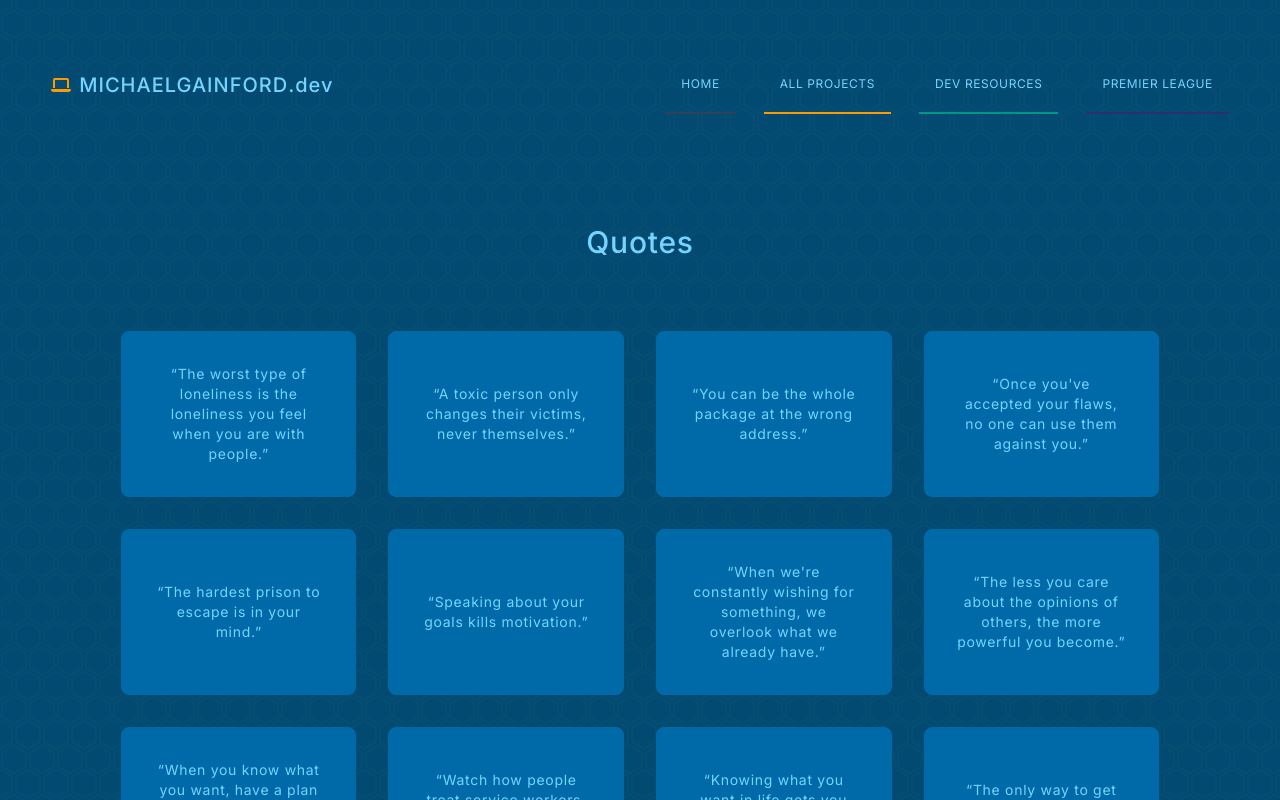
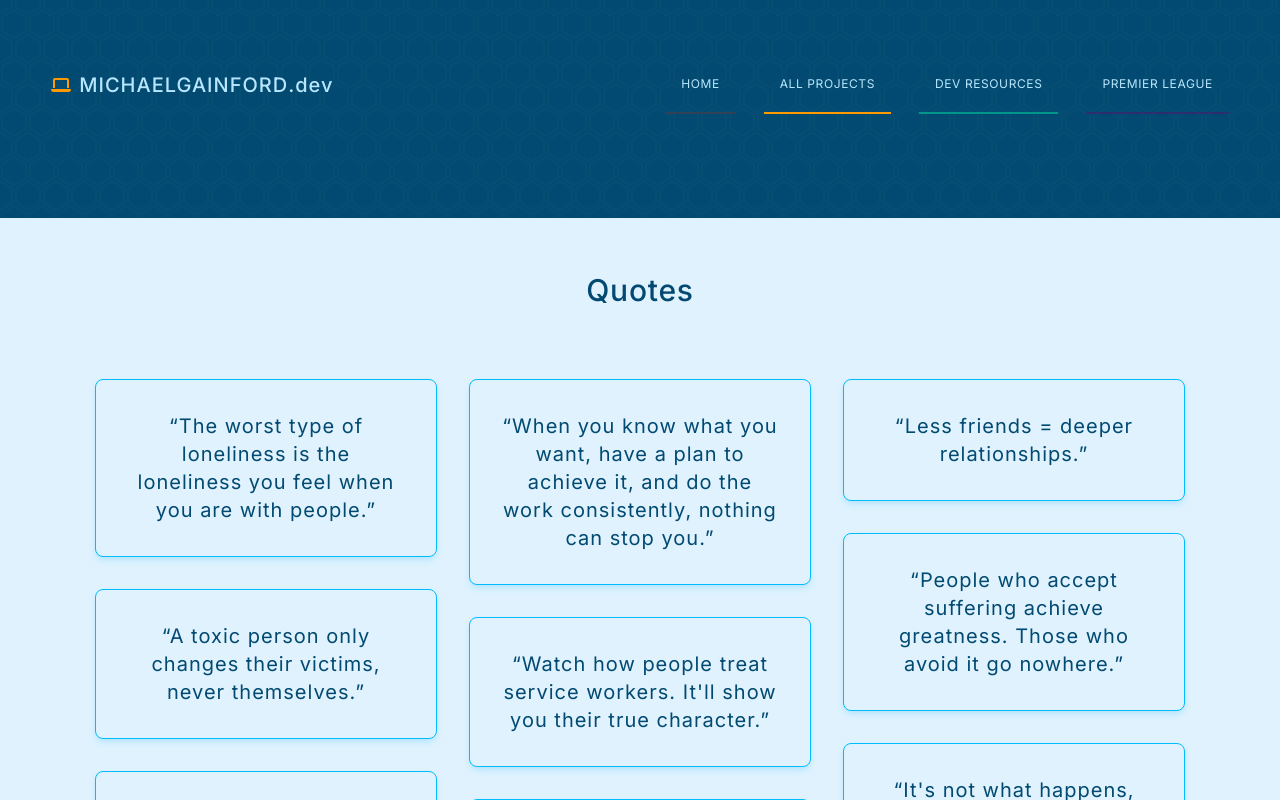
Before and after one commit to michaelgainford/michaelgainford.github.io, a Next.js app: page /projects/quotes in a window 1280 px wide. Shown: the top 800 px of the page. Built offline with nearby package versions, Linux system fonts and the light colour scheme.

Commit message:
Visual tweaks.

```diff
--- a/app/projects/page.jsx
+++ b/app/projects/page.jsx
@@ -41,7 +41,7 @@ export default function PAGE_PROJECTS() {
 
 				<div className="grid flex-wrap w-full grid-cols-1 gap-8 sm:grid-cols-2 md:gap-8 md:grid-cols-3 lg:grid-cols-4 lg:gap-8 3xl:grid-cols-5 2xl:gap-16 motion motion-preset-slide-up motion-delay-[1000ms] motion-duration-50">
 					{dataForAllProjects.map((project, index) => (
-					<Link key={index} href={project.href} className={`border ${project.border} ${project.hover} ${project.color} h-full rounded-lg space-y-4 gap-4 flex flex-col justify-between bg-transparent max-sm:w-[80%] max-sm:mx-auto transition-all hover:transition duration-[700ms] ${project.archived ? `opacity-50` : ``} cursor-pointer group xl:border-4`}>
+					<Link key={index} href={project.href} className={`border ${project.border} ${project.hover} ${project.color} h-full rounded-lg space-y-4 gap-4 flex flex-col justify-between bg-transparent max-sm:w-[80%] max-sm:mx-auto transition-all hover:transition duration-[700ms] ${project.archived ? `opacity-50` : ``} cursor-pointer group xl:border-1`}>
 						<span className={`flex justify-center items-center gap-2 lg:gap-4 pt-4 rounded-t-sm py-4 ${project.bg} group-hover:bg-transparent bg-opacity-80`}>
 							<span className={`icon-box size-4 rounded-full ${project.bg} group-hover:bg-transparent! flex items-center justify-center ${project.color}`}>
 								<span className="flex items-center justify-center gap-4 size-4">
--- a/app/projects/quotes/page.jsx
+++ b/app/projects/quotes/page.jsx
@@ -2,26 +2,18 @@ import { globalPageStyles } from "@/data/Variables";
 import { mainStyles } from "@/data/Variables";
 import Header from "@/components/header/Header";
 import H1 from "@/components/typography/H1Span";
+import AllQuotes from "@/components/projects/quotes/AllQuotes";
 import Footer from "@/components/footer/Footer";
-import DataForQuotesJSON from "@/data/data_for__quotes.json";
-const DataForQuotes = DataForQuotesJSON.Quotes;
-const pageStyles = "bg-sky-900 bg-hexagons-background text-sky-300";
+
+const pageStyles = "bg-sky-900 bg-hexagons-background text-sky-200";
 
 export default function PAGE_QUOTES() {
 	return (
-		<div className={`${globalPageStyles} ${pageStyles} text-blue-200`}>
+		<div className={`${globalPageStyles} ${pageStyles}`}>
 			<Header />
-			<main className={`${mainStyles}`}>
-			<H1 text={`Quotes`} />
-			<div className={`flex flex-wrap justify-center w-full gap-8`}>
-				{DataForQuotes.map((quote, index) => (
-				<div key={index} className={`w-1/5 p-4 space-y-4 text-center border rounded-lg border-sky-700 bg-sky-700 min-w-[200px] flex items-center max-sm:w-full lg:p-8`}>
-					<q className={`text-sm tracking-wider text-center`}>
-						{quote.quote}
-					</q>
-				</div>
-				))}
-			</div>
+			<main className={`${mainStyles} !w-full bg-sky-100 max-w-none`}>
+			<H1 text="Quotes" other_classes="text-sky-900 mt-12" />
+			<AllQuotes />
 			</main>
 			<Footer />
 		</div>
```
